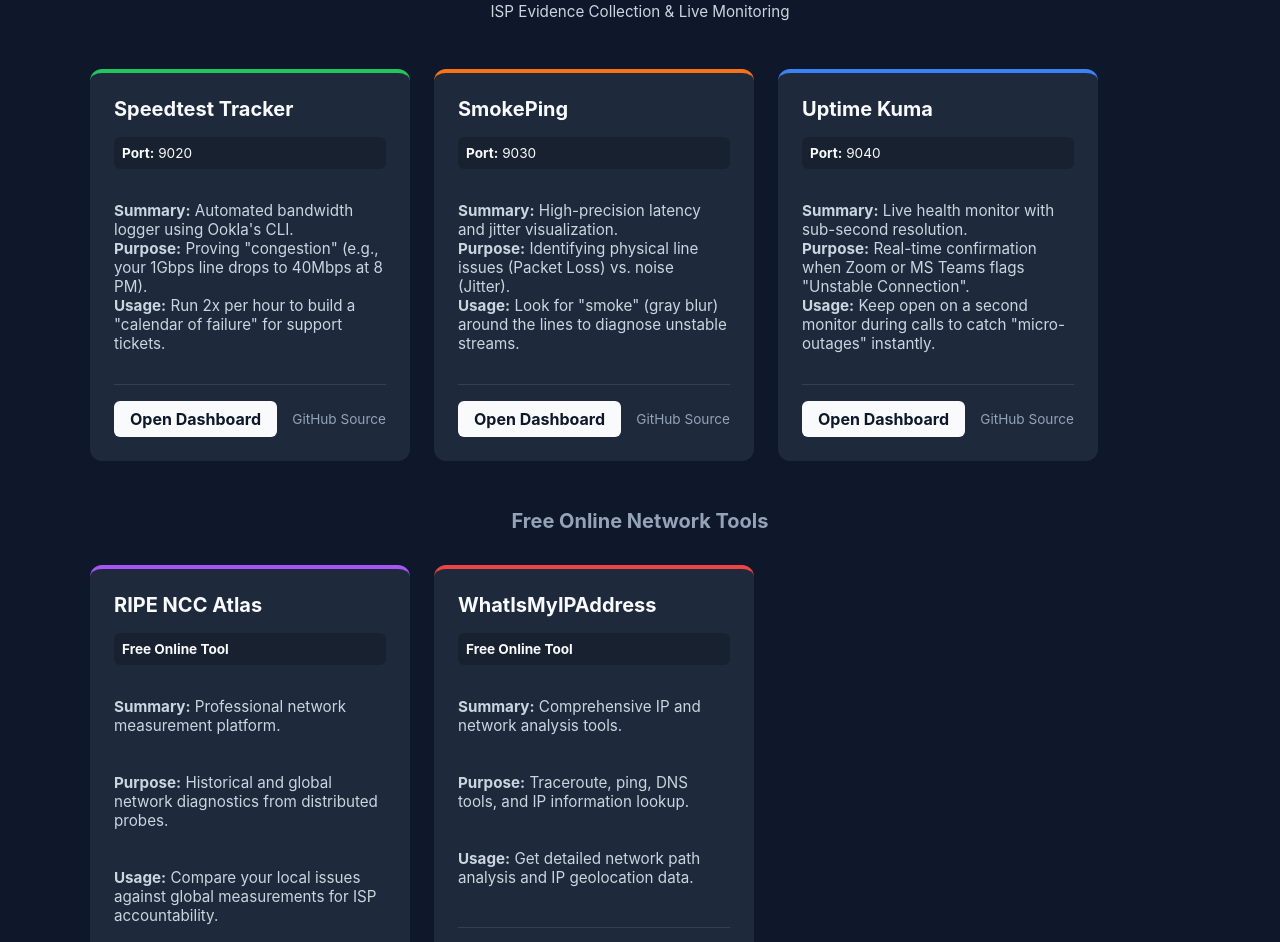
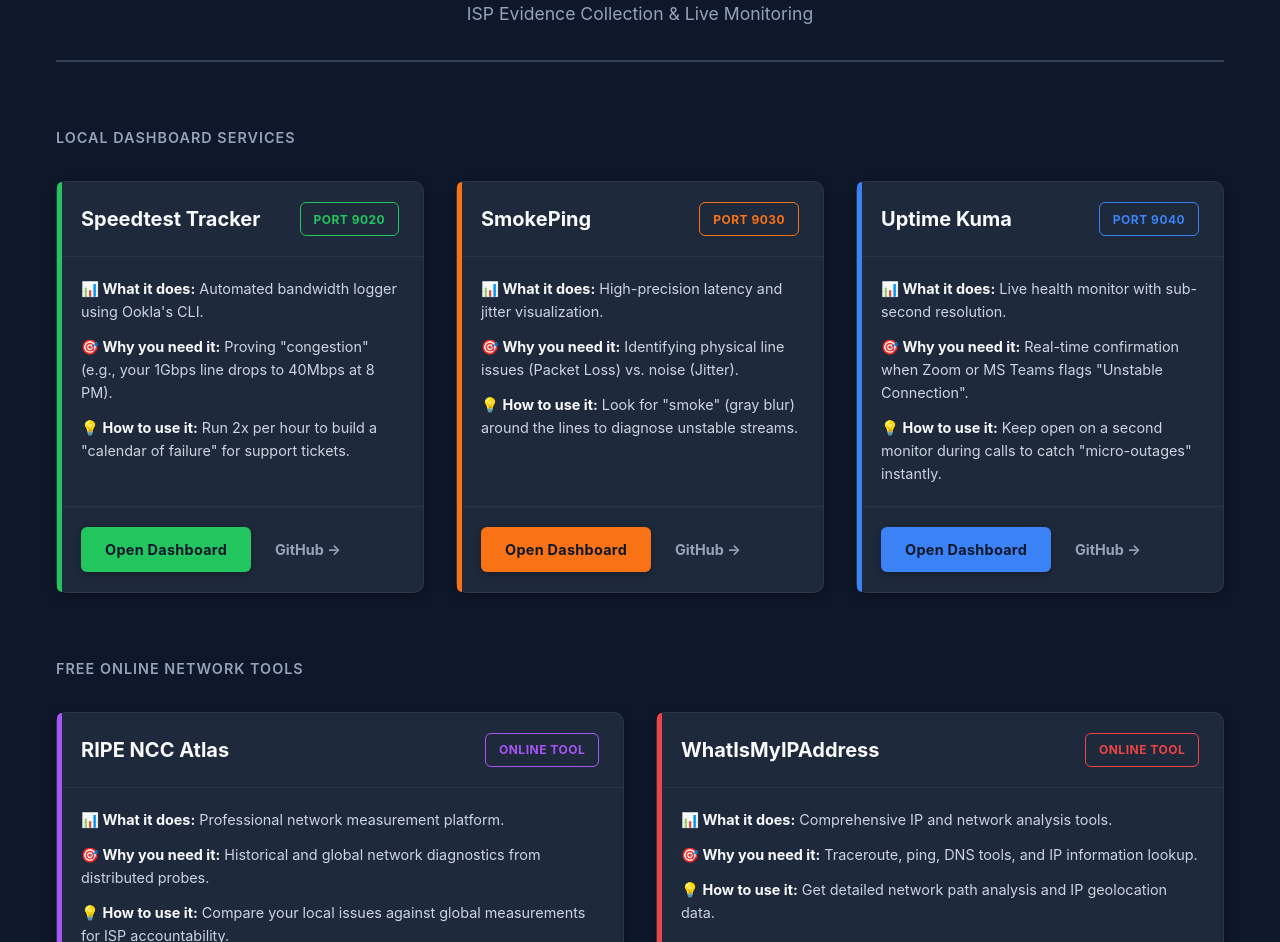
Before and after one commit to ve2caz/network-diagnostics-hub, a plain HTML site: page public/index.html in a window 1280 px wide. Shown: the part 112-1054 px from the top of the page. Drawn offline with Linux system fonts and the light colour scheme.

Commit message:
Improved UX

```diff
--- a/public/index.html
+++ b/public/index.html
@@ -10,101 +10,135 @@
     <div class="container">
         <header>
             <h1>Network Diagnostics Hub</h1>
-            <p>ISP Evidence Collection & Live Monitoring</p>
+            <p class="subtitle">ISP Evidence Collection & Live Monitoring</p>
         </header>
 
+        <section class="dashboard-section">
+            <h2 class="section-title">Local Dashboard Services</h2>
             <div class="grid">
-            <div class="card" style="border-top-color: var(--accent-green);">
-                <h2>Speedtest Tracker</h2>
-                <div class="meta"><strong>Port:</strong> 9020</div>
-                <p><strong>Summary:</strong> Automated bandwidth logger using Ookla's CLI.<br>
-                   <strong>Purpose:</strong> Proving "congestion" (e.g., your 1Gbps line drops to 40Mbps at 8 PM).<br>
-                   <strong>Usage:</strong> Run 2x per hour to build a "calendar of failure" for support tickets.</p>
-                <div class="links">
-                    <a href="http://localhost:9020" class="btn">Open Dashboard</a>
-                    <a href="https://github.com/alexjustesen/speedtest-tracker" class="source-link">GitHub Source</a>
+                <article class="card card--green">
+                    <div class="card__header">
+                        <h3 class="card__title">Speedtest Tracker</h3>
+                        <span class="card__badge">Port 9020</span>
                     </div>
+                    <div class="card__content">
+                        <p><strong>📊 What it does:</strong> Automated bandwidth logger using Ookla's CLI.</p>
+                        <p><strong>🎯 Why you need it:</strong> Proving "congestion" (e.g., your 1Gbps line drops to 40Mbps at 8 PM).</p>
+                        <p><strong>💡 How to use it:</strong> Run 2x per hour to build a "calendar of failure" for support tickets.</p>
                     </div>
+                    <div class="card__footer">
+                        <a href="http://localhost:9020" class="btn btn--primary">Open Dashboard</a>
+                        <a href="https://github.com/alexjustesen/speedtest-tracker" class="link-secondary">GitHub →</a>
+                    </div>
+                </article>
 
-            <div class="card" style="border-top-color: var(--accent-orange);">
-                <h2>SmokePing</h2>
-                <div class="meta"><strong>Port:</strong> 9030</div>
-                <p><strong>Summary:</strong> High-precision latency and jitter visualization.<br>
-                   <strong>Purpose:</strong> Identifying physical line issues (Packet Loss) vs. noise (Jitter).<br>
-                   <strong>Usage:</strong> Look for "smoke" (gray blur) around the lines to diagnose unstable streams.</p>
-                <div class="links">
-                    <a href="http://localhost:9030" class="btn">Open Dashboard</a>
-                    <a href="https://github.com/oetiker/SmokePing" class="source-link">GitHub Source</a>
+                <article class="card card--orange">
+                    <div class="card__header">
+                        <h3 class="card__title">SmokePing</h3>
+                        <span class="card__badge">Port 9030</span>
                     </div>
+                    <div class="card__content">
+                        <p><strong>📊 What it does:</strong> High-precision latency and jitter visualization.</p>
+                        <p><strong>🎯 Why you need it:</strong> Identifying physical line issues (Packet Loss) vs. noise (Jitter).</p>
+                        <p><strong>💡 How to use it:</strong> Look for "smoke" (gray blur) around the lines to diagnose unstable streams.</p>
                     </div>
+                    <div class="card__footer">
+                        <a href="http://localhost:9030" class="btn btn--primary">Open Dashboard</a>
+                        <a href="https://github.com/oetiker/SmokePing" class="link-secondary">GitHub →</a>
+                    </div>
+                </article>
 
-            <div class="card" style="border-top-color: var(--accent-blue);">
-                <h2>Uptime Kuma</h2>
-                <div class="meta"><strong>Port:</strong> 9040</div>
-                <p><strong>Summary:</strong> Live health monitor with sub-second resolution.<br>
-                   <strong>Purpose:</strong> Real-time confirmation when Zoom or MS Teams flags "Unstable Connection".<br>
-                   <strong>Usage:</strong> Keep open on a second monitor during calls to catch "micro-outages" instantly.</p>
-                <div class="links">
-                    <a href="http://localhost:9040" class="btn">Open Dashboard</a>
-                    <a href="https://github.com/louislam/uptime-kuma" class="source-link">GitHub Source</a>
+                <article class="card card--blue">
+                    <div class="card__header">
+                        <h3 class="card__title">Uptime Kuma</h3>
+                        <span class="card__badge">Port 9040</span>
                     </div>
+                    <div class="card__content">
+                        <p><strong>📊 What it does:</strong> Live health monitor with sub-second resolution.</p>
+                        <p><strong>🎯 Why you need it:</strong> Real-time confirmation when Zoom or MS Teams flags "Unstable Connection".</p>
+                        <p><strong>💡 How to use it:</strong> Keep open on a second monitor during calls to catch "micro-outages" instantly.</p>
                     </div>
+                    <div class="card__footer">
+                        <a href="http://localhost:9040" class="btn btn--primary">Open Dashboard</a>
+                        <a href="https://github.com/louislam/uptime-kuma" class="link-secondary">GitHub →</a>
                     </div>
+                </article>
+            </div>
+        </section>
 
-        <h2 style="text-align: center; margin: 3rem 0 2rem; color: #94a3b8;">Free Online Network Tools</h2>
+        <section class="dashboard-section">
+            <h2 class="section-title">Free Online Network Tools</h2>
             <div class="grid">
-            <div class="card" style="border-top-color: var(--accent-purple);">
-                <h2>RIPE NCC Atlas</h2>
-                <div class="meta"><strong>Free Online Tool</strong></div>
-                <div class="section"><p><strong>Summary:</strong> Professional network measurement platform.</p></div>
-                <div class="section"><p><strong>Purpose:</strong> Historical and global network diagnostics from distributed probes.</p></div>
-                <div class="section"><p><strong>Usage:</strong> Compare your local issues against global measurements for ISP accountability.</p></div>
-                <div class="links">
-                    <a href="https://atlas.ripe.net/" class="btn">Open Tool</a>
-                    <a href="https://www.ripe.net/" class="source-link">RIPE NCC</a>
+                <article class="card card--purple">
+                    <div class="card__header">
+                        <h3 class="card__title">RIPE NCC Atlas</h3>
+                        <span class="card__badge">Online Tool</span>
                     </div>
+                    <div class="card__content">
+                        <p><strong>📊 What it does:</strong> Professional network measurement platform.</p>
+                        <p><strong>🎯 Why you need it:</strong> Historical and global network diagnostics from distributed probes.</p>
+                        <p><strong>💡 How to use it:</strong> Compare your local issues against global measurements for ISP accountability.</p>
                     </div>
+                    <div class="card__footer">
+                        <a href="https://atlas.ripe.net/" class="btn btn--primary">Open Tool</a>
+                        <a href="https://atlas.ripe.net/" class="link-secondary">RIPE NCC Atlas →</a>
+                    </div>
+                </article>
 
-            <div class="card" style="border-top-color: var(--accent-red);">
-                <h2>WhatIsMyIPAddress</h2>
-                <div class="meta"><strong>Free Online Tool</strong></div>
-                <div class="section"><p><strong>Summary:</strong> Comprehensive IP and network analysis tools.</p></div>
-                <div class="section"><p><strong>Purpose:</strong> Traceroute, ping, DNS tools, and IP information lookup.</p></div>
-                <div class="section"><p><strong>Usage:</strong> Get detailed network path analysis and IP geolocation data.</p></div>
-                <div class="links">
-                    <a href="https://whatismyipaddress.com/" class="btn">Open Tool</a>
-                    <a href="https://whatismyipaddress.com/" class="source-link">whatismyipaddress.com</a>
+                <article class="card card--red">
+                    <div class="card__header">
+                        <h3 class="card__title">WhatIsMyIPAddress</h3>
+                        <span class="card__badge">Online Tool</span>
                     </div>
+                    <div class="card__content">
+                        <p><strong>📊 What it does:</strong> Comprehensive IP and network analysis tools.</p>
+                        <p><strong>🎯 Why you need it:</strong> Traceroute, ping, DNS tools, and IP information lookup.</p>
+                        <p><strong>💡 How to use it:</strong> Get detailed network path analysis and IP geolocation data.</p>
                     </div>
+                    <div class="card__footer">
+                        <a href="https://whatismyipaddress.com/" class="btn btn--primary">Open Tool</a>
+                        <a href="https://whatismyipaddress.com/" class="link-secondary">WhatIsMyIPAddress →</a>
                     </div>
+                </article>
+            </div>
+        </section>
 
-        <h2 style="text-align: center; margin: 3rem 0 2rem; color: #94a3b8;">Security Tools</h2>
+        <section class="dashboard-section">
+            <h2 class="section-title">Security & Privacy Tools</h2>
             <div class="grid">
-            <div class="card" style="border-top-color: var(--accent-teal);">
-                <h2>BrowserLeaks</h2>
-                <div class="meta"><strong>Free Online Tool</strong></div>
-                <div class="section"><p><strong>Summary:</strong> Comprehensive browser security and privacy analysis.</p></div>
-                <div class="section"><p><strong>Purpose:</strong> Detect fingerprinting, leaks, and security vulnerabilities in your browser.</p></div>
-                <div class="section"><p><strong>Usage:</strong> Run tests to see how unique and exposed your browser setup is.</p></div>
-                <div class="links">
-                    <a href="https://browserleaks.com/" class="btn">Open Tool</a>
-                    <a href="https://browserleaks.com/" class="source-link">browserleaks.com</a>
+                <article class="card card--cyan">
+                    <div class="card__header">
+                        <h3 class="card__title">BrowserLeaks</h3>
+                        <span class="card__badge">Online Tool</span>
                     </div>
+                    <div class="card__content">
+                        <p><strong>📊 What it does:</strong> Comprehensive browser security and privacy analysis.</p>
+                        <p><strong>🎯 Why you need it:</strong> Detect fingerprinting, leaks, and security vulnerabilities in your browser.</p>
+                        <p><strong>💡 How to use it:</strong> Run tests to see how unique and exposed your browser setup is.</p>
                     </div>
+                    <div class="card__footer">
+                        <a href="https://browserleaks.com/" class="btn btn--primary">Open Tool</a>
+                        <a href="https://browserleaks.com/" class="link-secondary">BrowserLeaks →</a>
+                    </div>
+                </article>
 
-            <div class="card" style="border-top-color: var(--accent-yellow);">
-                <h2>GRC ShieldsUP!</h2>
-                <div class="meta"><strong>Free Online Tool</strong></div>
-                <div class="section"><p><strong>Summary:</strong> Security-focused network testing tools.</p></div>
-                <div class="section"><p><strong>Purpose:</strong> Port scanning, firewall testing, and basic network diagnostics.</p></div>
-                <div class="section"><p><strong>Usage:</strong> Test your network security and basic connectivity without ads or accounts.</p></div>
-                <div class="links">
-                    <a href="https://www.grc.com/shieldsup" class="btn">Open Tool</a>
-                    <a href="https://www.grc.com/" class="source-link">GRC.com</a>
+                <article class="card card--yellow">
+                    <div class="card__header">
+                        <h3 class="card__title">GRC ShieldsUP!</h3>
+                        <span class="card__badge">Online Tool</span>
                     </div>
+                    <div class="card__content">
+                        <p><strong>📊 What it does:</strong> Security-focused network testing tools.</p>
+                        <p><strong>🎯 Why you need it:</strong> Port scanning, firewall testing, and basic network diagnostics.</p>
+                        <p><strong>💡 How to use it:</strong> Test your network security and basic connectivity without ads or accounts.</p>
                     </div>
+                    <div class="card__footer">
+                        <a href="https://www.grc.com/shieldsup" class="btn btn--primary">Open Tool</a>
+                        <a href="https://www.grc.com/" class="link-secondary">GRC.com →</a>
                     </div>
-
+                </article>
+            </div>
+        </section>
     </div>
 </body>
 </html>
--- a/public/styles.css
+++ b/public/styles.css
@@ -2,6 +2,10 @@
     --bg: #0f172a;
     --card-bg: #1e293b;
     --text: #f8fafc;
+    --text-secondary: #cbd5e1;
+    --text-muted: #94a3b8;
+    --border: #334155;
+    --card-hover-bg: #334155;
     --accent-green: #22c55e;
     --accent-orange: #f97316;
     --accent-blue: #3b82f6;
@@ -10,95 +14,263 @@
     --accent-cyan: #06b6d4;
     --accent-pink: #ec4899;
     --accent-yellow: #eab308;
-    --accent-teal: #14b8a6;
+}
+
+* {
+    box-sizing: border-box;
+}
+
+html {
+    scroll-behavior: smooth;
 }
 
 body {
-    font-family: -apple-system, system-ui, sans-serif;
+    font-family: -apple-system, system-ui, 'Segoe UI', sans-serif;
     background: var(--bg);
     color: var(--text);
-    padding: 2rem;
+    padding: 2.5rem 1rem;
     margin: 0;
+    line-height: 1.6;
 }
 
 .container {
-    max-width: 1100px;
-    margin: auto;
+    max-width: 1200px;
+    margin: 0 auto;
+    padding: 0 1rem;
 }
 
+/* Header */
 header {
     text-align: center;
-    margin-bottom: 3rem;
+    margin-bottom: 4rem;
+    padding-bottom: 2rem;
+    border-bottom: 2px solid var(--border);
 }
 
+header h1 {
+    margin: 0 0 0.5rem 0;
+    font-size: 2.5rem;
+    font-weight: 700;
+    letter-spacing: -0.5px;
+    background: linear-gradient(135deg, var(--accent-green), var(--accent-blue));
+    -webkit-background-clip: text;
+    -webkit-text-fill-color: transparent;
+    background-clip: text;
+}
+
+.subtitle {
+    margin: 0;
+    font-size: 1.1rem;
+    color: var(--text-muted);
+    font-weight: 400;
+}
+
+/* Sections */
+.dashboard-section {
+    margin-bottom: 4rem;
+}
+
+.section-title {
+    font-size: 1.5rem;
+    font-weight: 600;
+    margin: 0 0 2rem 0;
+    color: var(--text-secondary);
+    text-transform: uppercase;
+    letter-spacing: 1px;
+    font-size: 0.9rem;
+    color: var(--text-muted);
+}
+
+/* Grid */
 .grid {
     display: grid;
-    grid-template-columns: repeat(auto-fit, 320px);
-    gap: 1.5rem;
+    grid-template-columns: repeat(auto-fit, minmax(350px, 1fr));
+    gap: 2rem;
 }
 
+@media (max-width: 768px) {
+    .grid {
+        grid-template-columns: 1fr;
+    }
+}
+
+/* Cards */
 .card {
+    position: relative;
     background: var(--card-bg);
-    padding: 1.5rem;
-    border-radius: 12px;
-    border-top: 4px solid #fff;
+    border-radius: 10px;
+    padding: 0;
     display: flex;
     flex-direction: column;
-    aspect-ratio: 1;
+    overflow: visible;
+    border: 1px solid rgba(52, 65, 85, 0.6);
+    transition: all 0.3s ease;
+    height: 100%;
+    box-shadow: 0 4px 12px rgba(0, 0, 0, 0.3);
 }
 
-h2 {
-    margin-top: 0;
-    font-size: 1.25rem;
+.card::before {
+    content: '';
+    position: absolute;
+    left: 0;
+    top: 0;
+    bottom: 0;
+    width: 5px;
+    background: var(--card-color);
+    border-radius: 10px 0 0 10px;
+    transition: width 0.3s ease;
 }
 
-p {
-    font-size: 0.95rem;
-    color: #cbd5e1;
+.card:hover {
+    transform: translateY(-8px);
+    box-shadow: 0 12px 24px rgba(0, 0, 0, 0.4);
 }
 
-.meta {
-    font-size: 0.85rem;
-    margin-bottom: 1rem;
-    padding: 0.5rem;
-    background: rgba(0,0,0,0.2);
-    border-radius: 6px;
+.card:hover::before {
+    width: 6px;
 }
 
-.links {
+.card--green  { --card-color: var(--accent-green); }
+.card--orange { --card-color: var(--accent-orange); }
+.card--blue   { --card-color: var(--accent-blue); }
+.card--purple { --card-color: var(--accent-purple); }
+.card--red    { --card-color: var(--accent-red); }
+.card--cyan   { --card-color: var(--accent-cyan); }
+.card--yellow { --card-color: var(--accent-yellow); }
+
+/* Card Header */
+.card__header {
+    padding: 1.25rem 1.5rem;
     display: flex;
     justify-content: space-between;
     align-items: center;
-    border-top: 1px solid #334155;
-    margin-top: 1rem;
-    padding-top: 1rem;
+    gap: 1rem;
+    border-bottom: 1px solid rgba(52, 65, 85, 0.5);
 }
 
-.btn {
-    background: var(--text);
-    color: var(--bg);
-    padding: 0.5rem 1rem;
-    border-radius: 6px;
-    font-weight: bold;
-    text-decoration: none;
-    transition: opacity 0.2s;
-}
-
-.btn:hover {
-    opacity: 0.9;
-}
-
-.source-link {
-    color: #94a3b8;
-    text-decoration: none;
-    font-size: 0.85rem;
-}
-
-.source-link:hover {
+.card__title {
+    margin: 0;
+    font-size: 1.25rem;
+    font-weight: 700;
     color: var(--text);
 }
 
-.section {
-    margin-bottom: 0.5rem;
+.card__badge {
+    display: inline-block;
+    background: transparent;
+    color: var(--card-color);
+    padding: 0.4rem 0.8rem;
+    border-radius: 6px;
+    font-size: 0.75rem;
+    font-weight: 700;
+    border: 1.5px solid var(--card-color);
+    white-space: nowrap;
+    text-transform: uppercase;
+    letter-spacing: 0.5px;
+}
+
+/* Card Content */
+.card__content {
+    padding: 1.25rem 1.5rem;
     flex: 1;
+    display: flex;
+    flex-direction: column;
+    gap: 0.75rem;
 }
+
+.card__content p {
+    margin: 0;
+    font-size: 0.9rem;
+    color: var(--text-secondary);
+    line-height: 1.6;
+}
+
+.card__content strong {
+    color: var(--text);
+    font-weight: 700;
+}
+
+/* Card Footer */
+.card__footer {
+    padding: 1.25rem 1.5rem;
+    border-top: 1px solid rgba(52, 65, 85, 0.5);
+    display: flex;
+    gap: 0.75rem;
+    align-items: center;
+    flex-wrap: wrap;
+}
+
+/* Buttons */
+.btn {
+    display: inline-flex;
+    align-items: center;
+    justify-content: center;
+    padding: 0.7rem 1.5rem;
+    border-radius: 6px;
+    font-weight: 700;
+    text-decoration: none;
+    transition: all 0.2s ease;
+    border: none;
+    cursor: pointer;
+    font-size: 0.9rem;
+    letter-spacing: 0.3px;
+    white-space: nowrap;
+}
+
+.btn--primary {
+    background: var(--card-color);
+    color: #0f172a;
+    box-shadow: 0 2px 8px rgba(0, 0, 0, 0.3);
+    font-weight: 700;
+}
+
+.btn--primary:hover {
+    opacity: 0.85;
+    transform: translateY(-3px);
+    box-shadow: 0 4px 12px rgba(0, 0, 0, 0.4);
+}
+
+/* Links */
+.link-secondary {
+    color: var(--text-muted);
+    text-decoration: none;
+    font-size: 0.9rem;
+    font-weight: 700;
+    transition: all 0.2s ease;
+    padding: 0.5rem 0.75rem;
+    border-radius: 4px;
+}
+
+.link-secondary:hover {
+    color: var(--card-color);
+    text-decoration: underline;
+}
+
+/* Responsive */
+@media (max-width: 640px) {
+    body {
+        padding: 1.5rem 0.5rem;
+    }
+
+    header h1 {
+        font-size: 2rem;
+    }
+
+    .section-title {
+        font-size: 1.1rem;
+    }
+
+    .grid {
+        gap: 1.5rem;
+    }
+
+    .card__header,
+    .card__content,
+    .card__footer {
+        padding: 1rem;
+    }
+
+    .card__title {
+        font-size: 1.1rem;
+    }
+}
```
Lines whose indentation alone changed are shown as unchanged.
